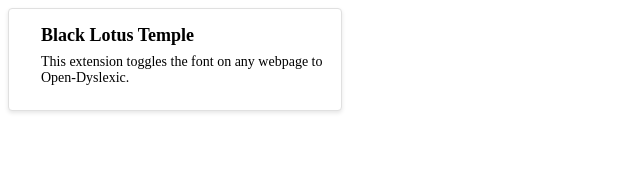
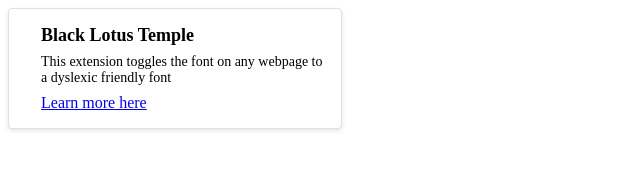
Before and after one commit to jacobtt21/Chrome-Dyslexia, a browser extension: page index.html in a window 1280 px wide. Shown: the whole page, without its empty margins (0-640 px from the left). Drawn offline with Linux system fonts and the light colour scheme.

Commit message:
added learn more link

```diff
--- a/index.html
+++ b/index.html
@@ -10,10 +10,9 @@
     <div class="extension-card">
         <div class="extension-card__content">
           <h3 class="extension-card__title">Black Lotus Temple</h3>
-          <p class="extension-card__description">This extension toggles the font on any webpage to Open-Dyslexic.</p>
+          <p class="extension-card__description">This extension toggles the font on any webpage to a dyslexic friendly font</p>
+          <a href="https://opendyslexic.org/">Learn more here</a>
         </div>
       </div>
-
-
   </body>
 </html>
```
